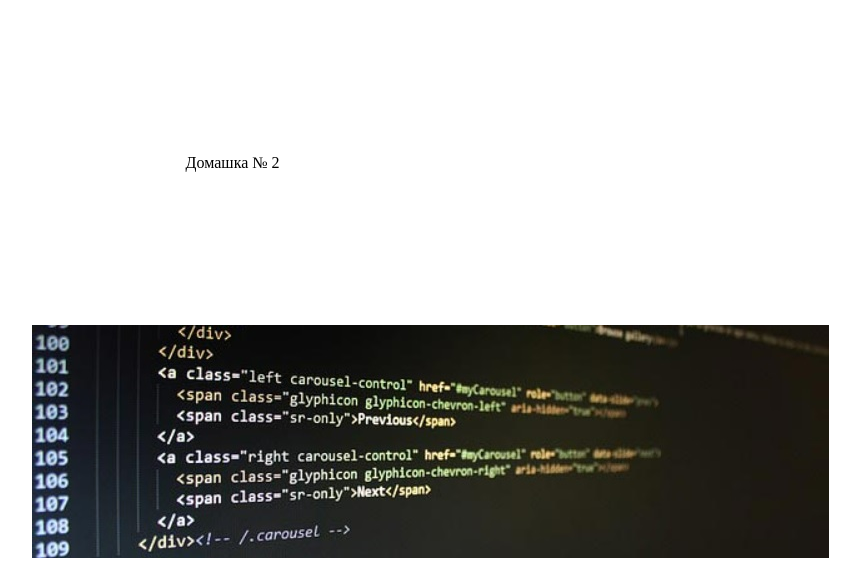
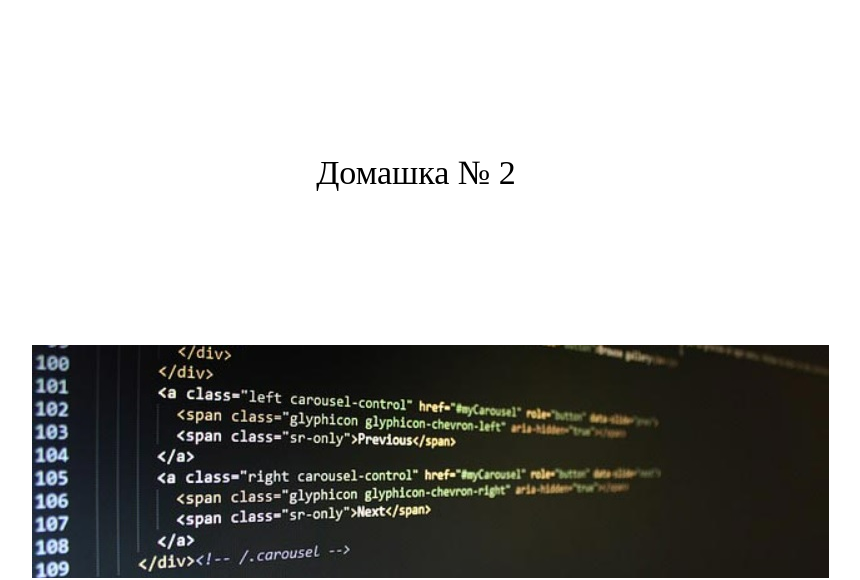
Before and after one commit to SergioWebIT/Home-Works_2025, a plain HTML site: page homework_2/index.html in a window 1280 px wide. Shown: the top 580 px of the page, without its empty margins (224-1084 px from the left). Drawn offline with Linux system fonts and the light colour scheme.

Commit message:
Update style.css

```diff
--- a/homework_2/css/style.css
+++ b/homework_2/css/style.css
@@ -1,5 +1,7 @@
  header {
 margin: 20% 20%;
+ font-size: 34px;
+	text-align: center;
 }
 body {
 margin: 0 20%;
```
